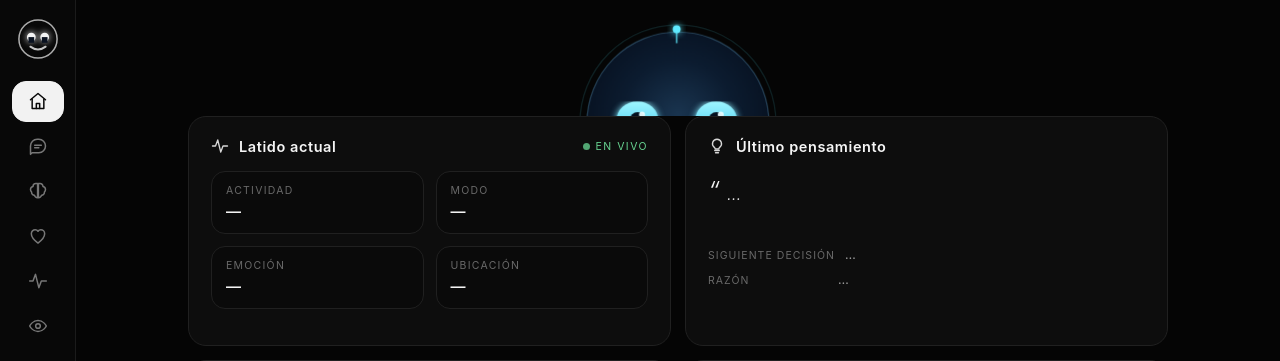
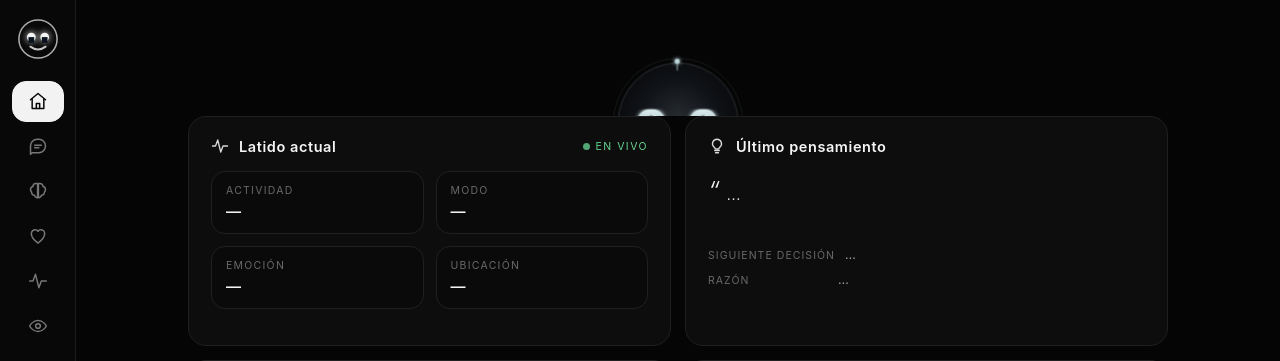
Before and after one commit to LuisCorrea2007/bay-e, a FastAPI app: page / in a window 1280 px wide. Shown: the top 361 px of the page. Run offline with FastAPI, Linux system fonts and the light colour scheme; data comes from the database, SQL or seed files in the repository; data that the repository does not hold is empty.

Commit message:
ui: target actual live face shell in minimal theme

```diff
--- a/static/css/grok.css
+++ b/static/css/grok.css
@@ -26,7 +26,7 @@ body{
   justify-content:center;min-height:174px
 }
 .hero::after{display:none}.hero-info{display:none}.hero-face{gap:8px}
-#face-mount-main .baye-face{filter:saturate(.25) contrast(1.05)}
+#face-mount-main .face-shell{filter:saturate(.18) contrast(1.06)}
 .fc-name{color:#f5f5f5;text-shadow:none;font-size:13px}.fc-state{color:#737373}
 .views{max-width:980px;margin:0 auto}
 .view{animation:none}
@@ -35,7 +35,7 @@ body{
 body[data-view="chat"] .views{max-width:900px}
 body[data-view="chat"] .hero{min-height:180px;padding-top:30px}
 body:not([data-view="chat"]) .hero{min-height:104px;padding:18px 0 6px}
-body:not([data-view="chat"]) #face-mount-main .baye-face{transform:scale(.66);transform-origin:center}
+body:not([data-view="chat"]) #face-mount-main .face-shell{transform:scale(.66);transform-origin:center}
 body:not([data-view="chat"]) .hero-face{height:92px}
 .chat-wrap.card{
   min-height:calc(100vh - 205px);padding:0;background:transparent;border:0;box-shadow:none;
```
